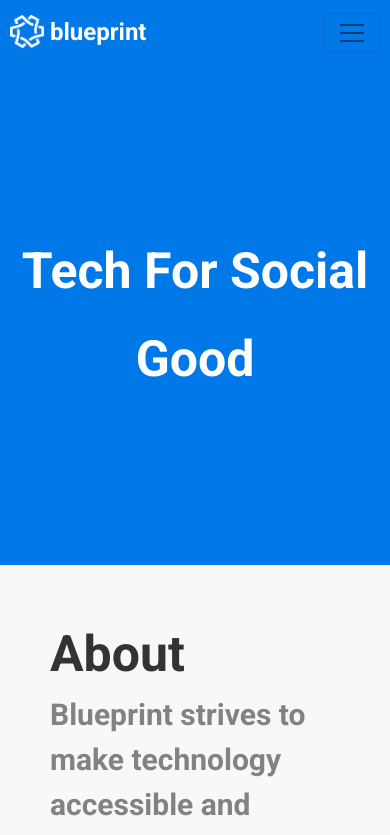
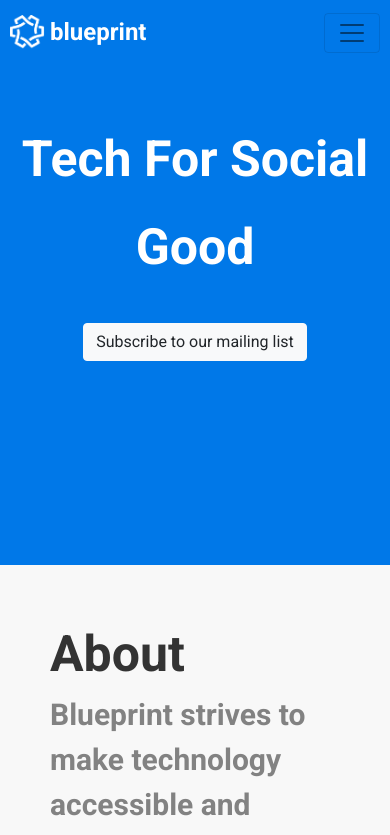
Before and after one commit to blueprintatuci/blueprintatuci.github.io, a React (Create React App) app in the folder website/: page / in a window 390 px wide. Shown: the top 835 px of the page. Built offline with nearby package versions, Linux system fonts and the light colour scheme.

Commit message:
add in button for mailing list

```diff
--- a/website/src/components/Page/Header.css
+++ b/website/src/components/Page/Header.css
@@ -3,7 +3,7 @@
   background: #0078e8;
   line-height: 100px;
   text-align: center;
-  display: flex;
+  padding: 150px 10px 0px 10px;
 }
 
 .header .title {
@@ -15,6 +15,15 @@
   font-weight: bold;
   font-size: 50px;
   line-height: 88px;
-
   color: #ffffff;
 }
+
+.btn-link {
+  color: #ffffff;
+}
+
+@media (max-width: 500px) {
+  .header {
+    padding: 50px 10px 0px 10px;
+  }
+}
--- a/website/src/components/Page/Header.js
+++ b/website/src/components/Page/Header.js
@@ -1,11 +1,12 @@
 import React from "react";
 import "./Header.css";
-//import { makeStyles } from "@material-ui/core/styles";
+import { Button } from "react-bootstrap";
 
 export default function Header() {
   return (
     <div className='header'>
-      <h1 className='title'> Tech For Social Good</h1>
+      <h1 className='title'>Tech For Social Good</h1>
+      <Button variant="light" href="http://eepurl.com/hez_cj">Subscribe to our mailing list</Button>
     </div>
   );
 }
```
